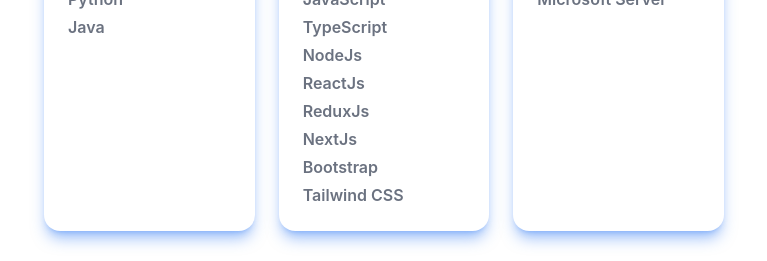
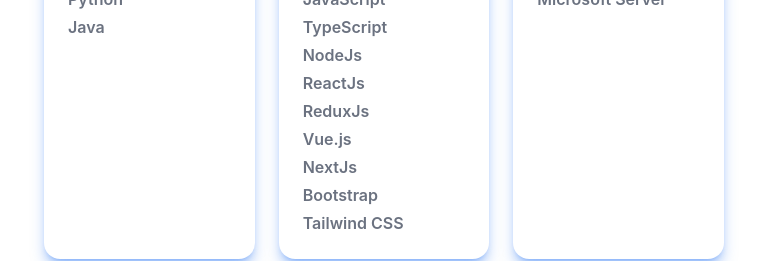
Before and after one commit to alecvaluev/portfolio, a React (Create React App) app: page / in a window 1280 px wide. Shown: the part 2000-2261 px from the top of the page, without its empty margins (256-1023 px from the left). Built offline with nearby package versions, Linux system fonts and the light colour scheme.

Commit message:
Update constants.js, added 'Vue.js'

```diff
--- a/src/data/constants.js
+++ b/src/data/constants.js
@@ -29,7 +29,7 @@ export const screenMode = {
 }
 
 export const programming_languages = ['C', 'C++', 'Python', 'Java'];
-export const web_technologies = ['HTML5', 'CSS3', 'JavaScript', 'TypeScript', 'NodeJs', 'ReactJs', 'ReduxJs', 'NextJs', 'Bootstrap', 'Tailwind CSS'];
+export const web_technologies = ['HTML5', 'CSS3', 'JavaScript', 'TypeScript', 'NodeJs', 'ReactJs', 'ReduxJs', 'Vue.js', 'NextJs', 'Bootstrap', 'Tailwind CSS'];
 export const databases = ['MongoDB', 'Oracle','Microsoft Server'];
 
 export const projectEmptyTemplate = {
```
